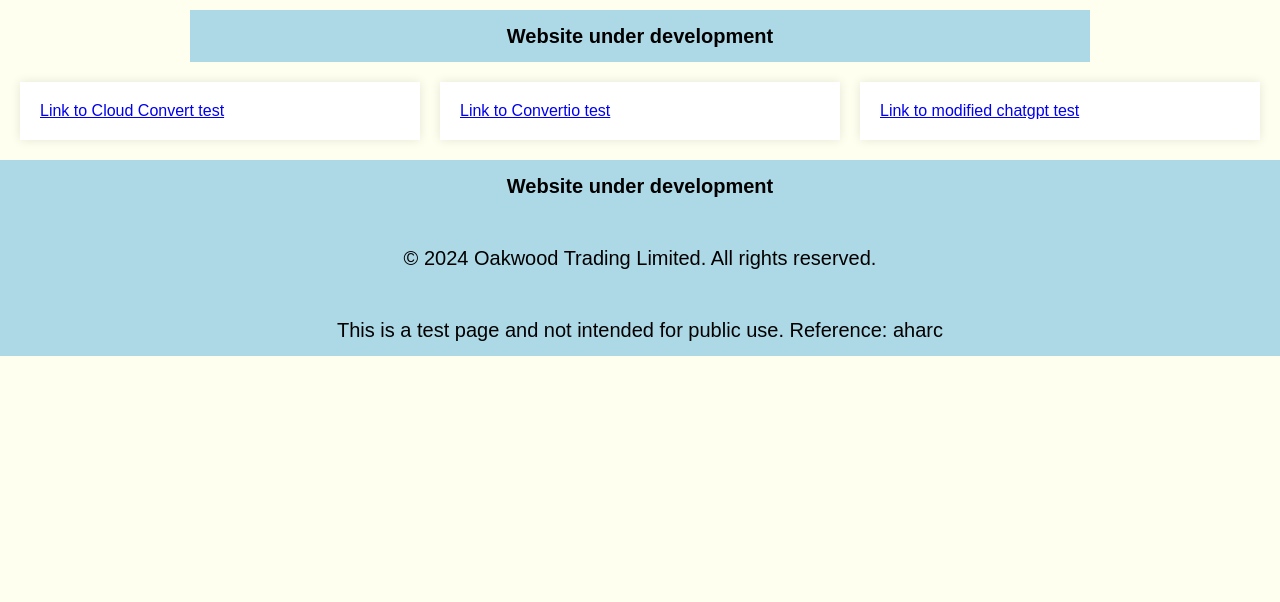
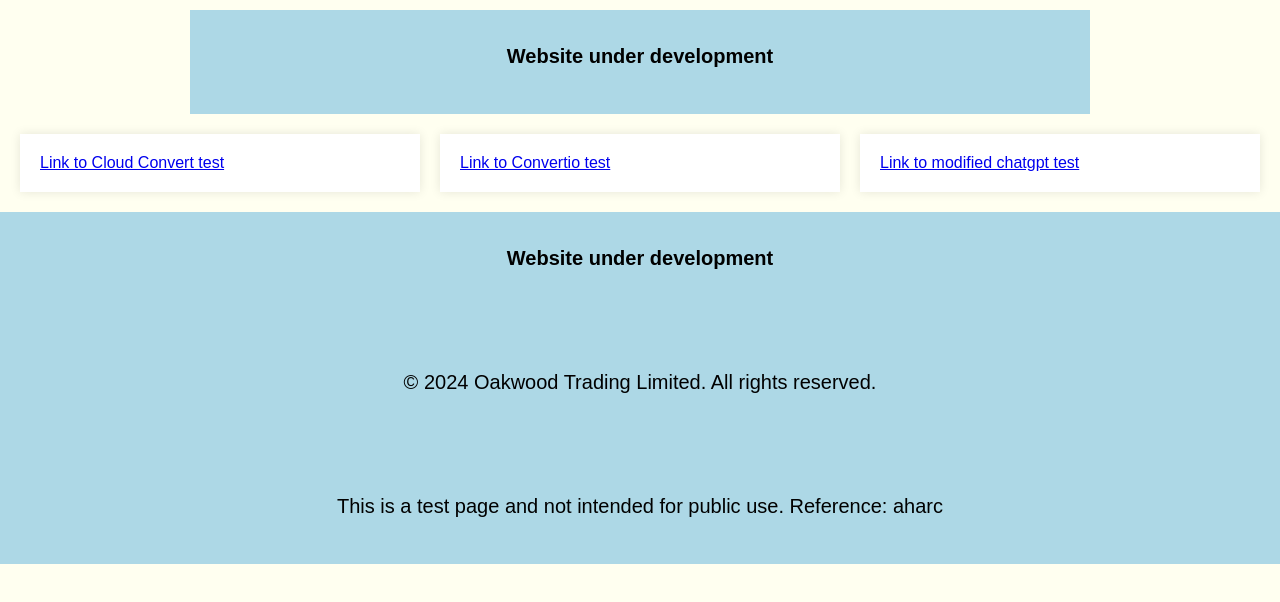
Before and after one commit to alderholt/alderholtarchives, a plain HTML site: page index.html in a window 1280 px wide. Drawn offline with Linux system fonts and the light colour scheme; a web font is replaced by a local one.

Commit message:
increased bottom margin

```diff
--- a/styles.css
+++ b/styles.css
@@ -41,8 +41,11 @@
 
     p {
         font-size: clamp(1.1rem, 2.5vw + 0.5rem, 1.25rem);
-        margin: 0 auto;
         line-height: 1.6;
+        margin-bottom:1.6em;
+        max-width: 65ch; /* about 65 characters per line */
+        margin-left: auto;
+        margin-right: auto;
     }
 
     .larger-text {
```
